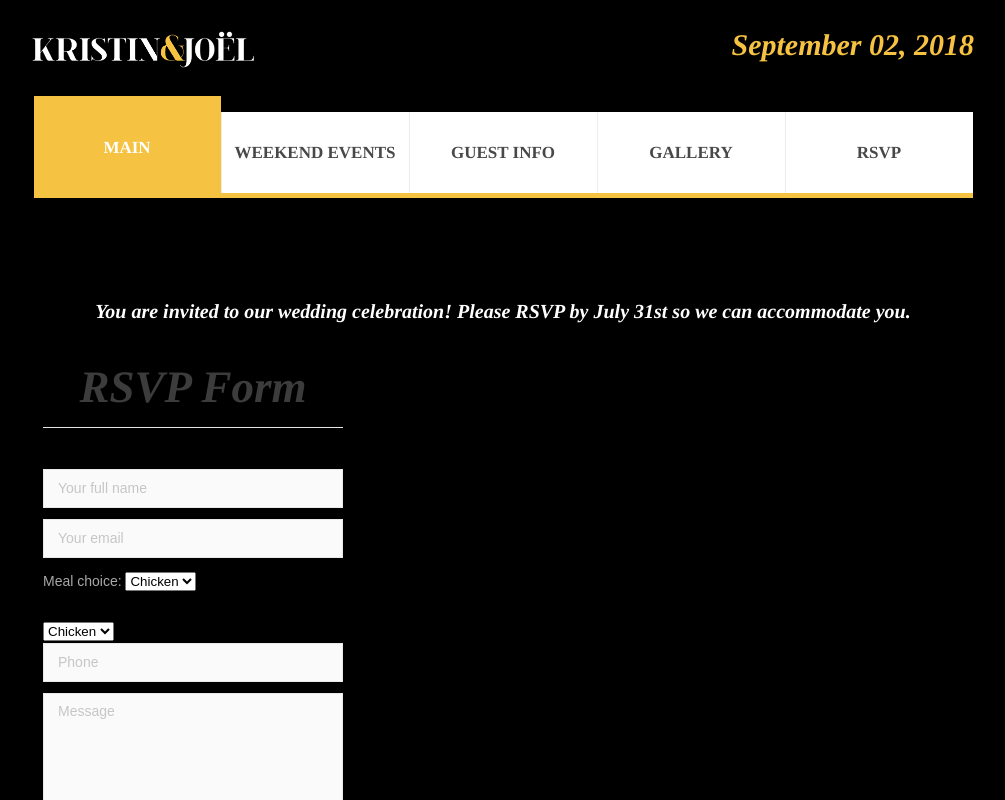
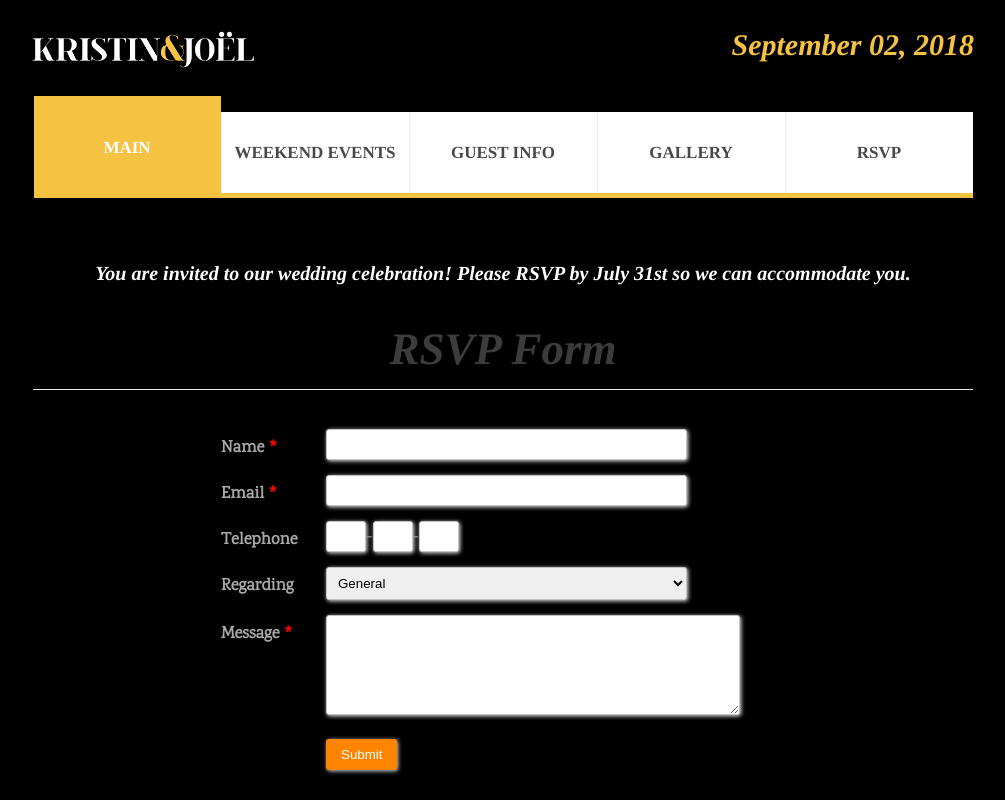
Before and after one commit to issaennab/come2ourwedding.com, an Angular app: page /rsvp in a window 1280 px wide. Shown: the top 800 px of the page, without its empty margins (137-1142 px from the left). Built offline with nearby package versions, Linux system fonts and the light colour scheme.

Commit message:
unfinish work for rsvp

```diff
--- /dev/null
+++ b/src/app/rsvp.component.css
@@ -0,0 +1,79 @@
+.form-style-2{
+    margin-left: 20%;
+    font-size: 120%;
+    font-family: 'Karma';
+}
+.form-style-2-heading{
+    font-weight: bold;
+    font-style: italic;
+    border-bottom: 2px solid #ddd;
+    margin-bottom: 20px;
+    font-size: 15px;
+    padding-bottom: 3px;
+}
+.form-style-2 label{
+    display: block;
+    margin: 0px 0px 15px 0px;
+}
+.form-style-2 label > span{
+    width: 100px;
+    font-weight: bold;
+    float: left;
+    padding-top: 8px;
+    padding-right: 5px;
+}
+.form-style-2 span.required{
+    color:red;
+}
+.form-style-2 .tel-number-field{
+    width: 40px;
+    text-align: center;
+}
+.form-style-2 input.input-field, .form-style-2 .select-field{
+    width: 48%;
+}
+.form-style-2 input.input-field,
+.form-style-2 .tel-number-field,
+.form-style-2 .textarea-field,
+ .form-style-2 .select-field{
+    box-sizing: border-box;
+    -webkit-box-sizing: border-box;
+    -moz-box-sizing: border-box;
+    border: 1px solid #C2C2C2;
+    box-shadow: 1px 1px 4px #EBEBEB;
+    -moz-box-shadow: 1px 1px 4px #EBEBEB;
+    -webkit-box-shadow: 1px 1px 4px #EBEBEB;
+    border-radius: 3px;
+    -webkit-border-radius: 3px;
+    -moz-border-radius: 3px;
+    padding: 7px;
+    outline: none;
+}
+.form-style-2 .input-field:focus,
+.form-style-2 .tel-number-field:focus,
+.form-style-2 .textarea-field:focus,
+.form-style-2 .select-field:focus{
+    border: 1px solid #0C0;
+}
+.form-style-2 .textarea-field{
+    height:100px;
+    width: 55%;
+}
+.form-style-2 input[type=submit],
+.form-style-2 input[type=button]{
+    border: none;
+    padding: 8px 15px 8px 15px;
+    background: #FF8500;
+    color: #fff;
+    box-shadow: 1px 1px 4px #DADADA;
+    -moz-box-shadow: 1px 1px 4px #DADADA;
+    -webkit-box-shadow: 1px 1px 4px #DADADA;
+    border-radius: 3px;
+    -webkit-border-radius: 3px;
+    -moz-border-radius: 3px;
+}
+.form-style-2 input[type=submit]:hover,
+.form-style-2 input[type=button]:hover{
+    background: #EA7B00;
+    color: #fff;
+}
--- a/src/app/rsvp.component.html
+++ b/src/app/rsvp.component.html
@@ -1,17 +1,8 @@
-<div class="container_12" style="margin-top: 8%; margin-bottom: 20%">
+<!--div class="container_12" style="margin-top: 8%; margin-bottom: 20%">
     <div class="grid_12">
 
         <h3 class="v2"> You are invited to our wedding celebration! Please RSVP by July 31st so we can accommodate you. </h3>
-<!--
-Will you be attending? (DROP-DOWN OR CHECK-BOX) Yes/ No
-Meal choice: Chicken/ Beef (SELECT ONE)
-Allergies/Dietary Restrictions? (TEXT)
-Are you bringing a guest? (DROP-DOWN OR CHECK-BOX) Yes/No
-Your guest’s full name: (TEXT)
-Meal choice: Chicken/Beef (SELECT ONE)
-Allergies/Dietary Restrictions? (TEXT)
-Songs you’d like to suggest for the party? (TEXT)
--->
+
         <div class="grid_4">
             <h2 class="hline2 v3">RSVP Form</h2>
 
@@ -21,11 +12,13 @@ Songs you’d like to suggest for the party? (TEXT)
                         <strong>We will be in touch soon.</strong> </div>
                 </div>
                 <fieldset>
+
                     <label class="name">
                         <input type="text" value="Your full name">
                         <br class="clear">
                         <span class="error error-empty">*This is not a valid name.</span><span class="empty error-empty">*This field is required.</span>
                     </label>
+
                     <label class="email">
                         <input type="text" value="Your email">
                         <br class="clear">
@@ -33,30 +26,65 @@ Songs you’d like to suggest for the party? (TEXT)
                     </label>
 
                     <label class="email">
-                Meal choice:
+                        Will you be attending?
                         <select>
+                            <option value="volvo">Please Select</option>
+                            <option value="volvo">Yes</option>
+                            <option value="saab">No</option>
+                        </select>
+                        <br class="clear">
+                        <span class="error error-empty">*This is not a valid email address.</span><span class="empty error-empty">*This field is required.</span>
+                    </label>
+
+                    <label class="email">
+                        Are you bringing a guest?
+                        <select>
+                            <option value="volvo">Please Select</option>
+                            <option value="volvo">Yes</option>
+                            <option value="saab">No</option>
+                        </select>
+                        <br class="clear">
+                        <span class="error error-empty">*This is not a valid email address.</span><span class="empty error-empty">*This field is required.</span>
+                    </label>
+
+                    <div style="">
+                        <div style="width: 60%; float: left; font-size: 120%"> Meal choice: </div>
+                        <div style="float: left; width: 40%; ">
+                            <select style="font-size: 110%">
+                                <option value="volvo">Please Select</option>
                                 <option value="volvo">Chicken</option>
                                 <option value="saab">Beef</option>
                             </select>
                             <br class="clear">
                             <span class="error error-empty">*This is not a valid email address.</span><span class="empty error-empty">*This field is required.</span>
+                        </div>
+                    </div>
+                    <br/>
+
+                    <label class="name">
+                        <input type="tel" value="Allergies/Dietary Restrictions?">
+                        <br class="clear">
+                        <span class="error error-empty">*This is not a valid text</span><span class="empty error-empty">*This field is required.</span>
                     </label>
 
-            <select>
-                <option value="volvo">Chicken</option>
-                <option value="saab">Beef</option>
-            </select>
+                    <label class="name">
+                        <input type="tel" value="Your guest's full name:">
+                        <br class="clear">
+                        <span class="error error-empty">*This is not a valid text</span><span class="empty error-empty">*This field is required.</span>
+                    </label>
 
-            <label class="phone">
-                <input type="tel" value="Phone">
+                    <label class="name">
+                        <input type="tel" value="Your guest's full name:">
                         <br class="clear">
-                <span class="error error-empty">*This is not a valid phone number.</span><span class="empty error-empty">*This field is required.</span>
+                        <span class="error error-empty">*This is not a valid text</span><span class="empty error-empty">*This field is required.</span>
                     </label>
-            <label class="message">
-                <textarea>Message</textarea>
+
+                    <label class="name">
+                        <input type="tel" value="Songs you’d like to suggest for the party?">
                         <br class="clear">
-                <span class="error">*The message is too short.</span> <span class="empty">*This field is required.</span>
+                        <span class="error error-empty">*This is not a valid text</span><span class="empty error-empty">*This field is required.</span>
                     </label>
+
                     <div class="clear"></div>
                     <div class="btns">
                         <a data-type="submit" class="more_btn">Submit</a>
@@ -67,4 +95,32 @@ Songs you’d like to suggest for the party? (TEXT)
         </div>
 
     </div>
+</div-->
+
+
+<div class="container_12" style="margin-top: 5%; margin-bottom: 20%">
+
+
+        <h3 class="v2"> You are invited to our wedding celebration! Please RSVP by July 31st so we can accommodate you. </h3>
+
+        <div class="grid_12">
+            <h2 class="hline2 v3">RSVP Form</h2>
+
+            <div class="form-style-2">
+
+                <form action="" method="post">
+                    <label for="field1"><span>Name <span class="required">*</span></span><input type="text" class="input-field" name="field1" value="" /></label>
+                    <label for="field2"><span>Email <span class="required">*</span></span><input type="text" class="input-field" name="field2" value="" /></label>
+                    <label><span>Telephone</span><input type="text" class="tel-number-field" name="tel_no_1" value="" maxlength="4" />-<input type="text" class="tel-number-field" name="tel_no_2" value="" maxlength="4"  />-<input type="text" class="tel-number-field" name="tel_no_3" value="" maxlength="10"  /></label>
+                    <label for="field4"><span>Regarding</span><select name="field4" class="select-field">
+                        <option value="General Question">General</option>
+                        <option value="Advertise">Advertisement</option>
+                        <option value="Partnership">Partnership</option>
+                        </select></label>
+                    <label for="field5"><span>Message <span class="required">*</span></span><textarea name="field5" class="textarea-field"></textarea></label>
+
+                    <label><span>&nbsp;</span><input type="submit" value="Submit" /></label>
+                </form>
             </div>
+        </div>
+</div>
--- a/src/app/rsvp.component.ts
+++ b/src/app/rsvp.component.ts
@@ -3,7 +3,7 @@ import { Component } from '@angular/core';
 @Component({
   selector: 'weekend-events',
   templateUrl: './rsvp.component.html',
-  styleUrls: ['./app.component.css']
+  styleUrls: ['./rsvp.component.css']
 })
 export class RSVPComponent {
 
--- a/src/assets/css/style.css
+++ b/src/assets/css/style.css
@@ -580,6 +580,7 @@ footer a:hover{color:#ff755e}
 .social a:hover img{
 	margin-top:-45px;
 }
+
 /************end social icons************/
 
 
```
Lines whose indentation alone changed are shown as unchanged.
